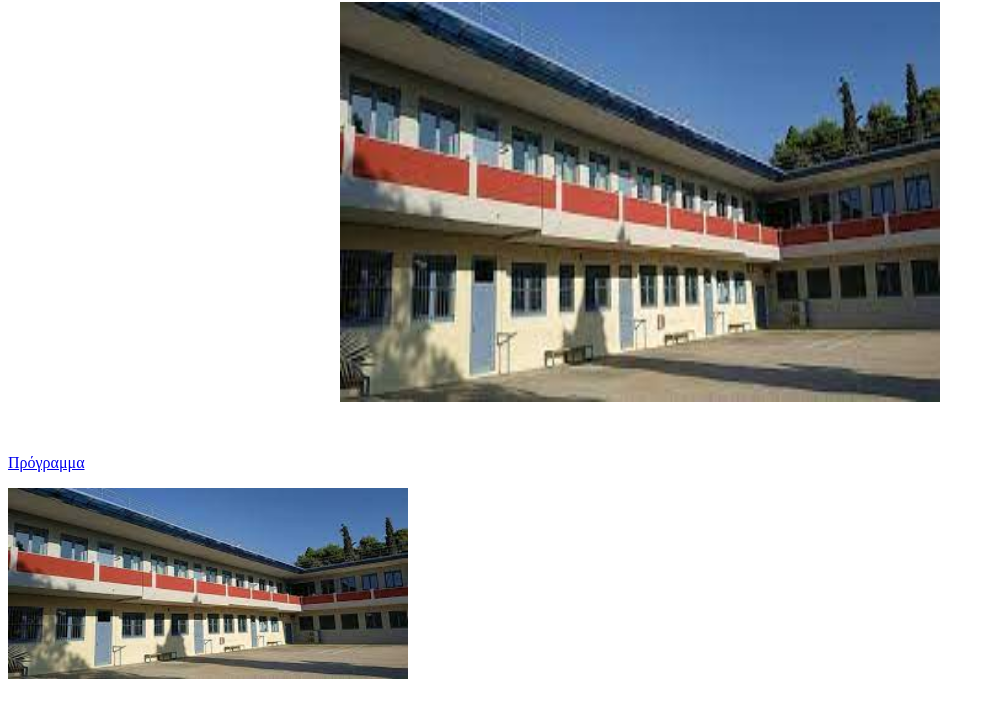
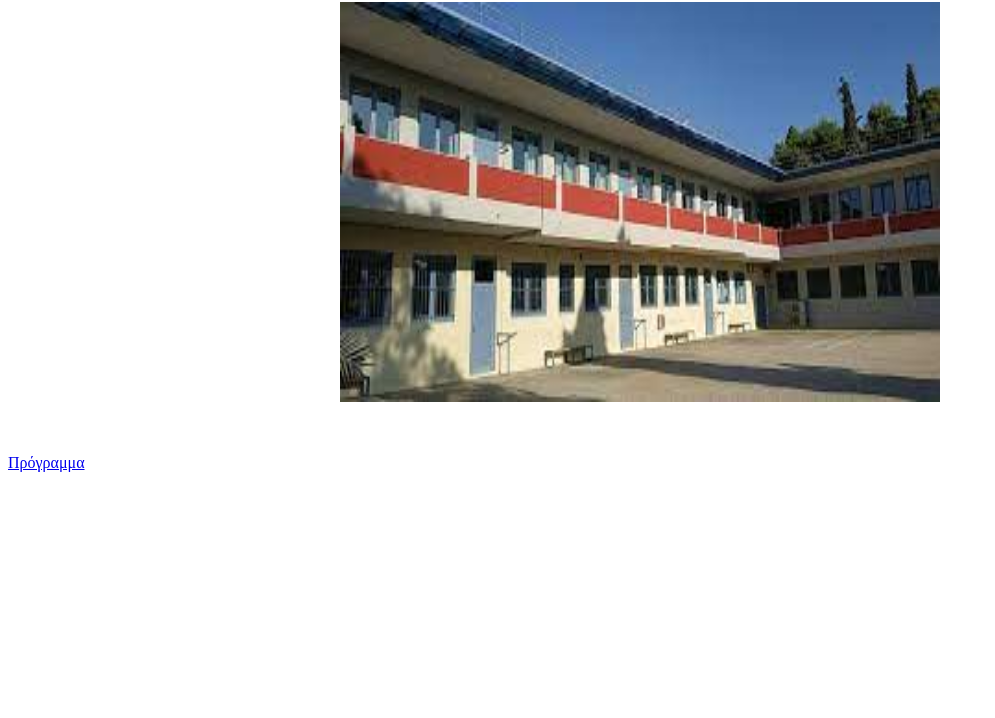
Before and after one commit to TOMMY-MESSI/TOMMY-MESSI.github.io, a plain HTML site: page 2ο Επαλ Χαλανδριου.html in a window 1280 px wide. Shown: the part 64-782 px from the top of the page, without its empty margins (0-995 px from the left). Drawn offline with Linux system fonts and the light colour scheme.

Commit message:
Update 2ο Επαλ Χαλανδριου.html

```diff
--- a/2ο Επαλ Χαλανδριου.html
+++ b/2ο Επαλ Χαλανδριου.html
@@ -11,6 +11,3 @@
 <p><a href="νες.html">Πρόγραμμα</a></p>
 </body>
 </html>
-<img src="schoolpic.jpg"
-     width="400"
-     height="auto" />
```
